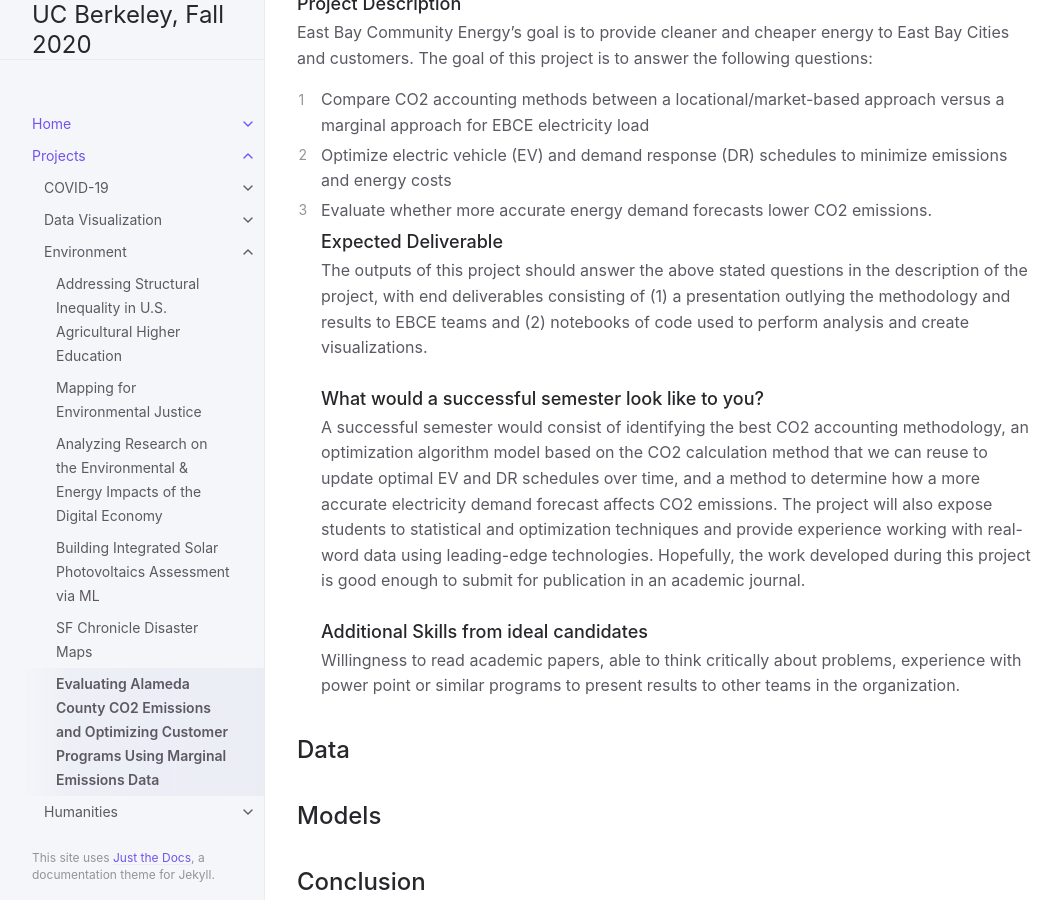
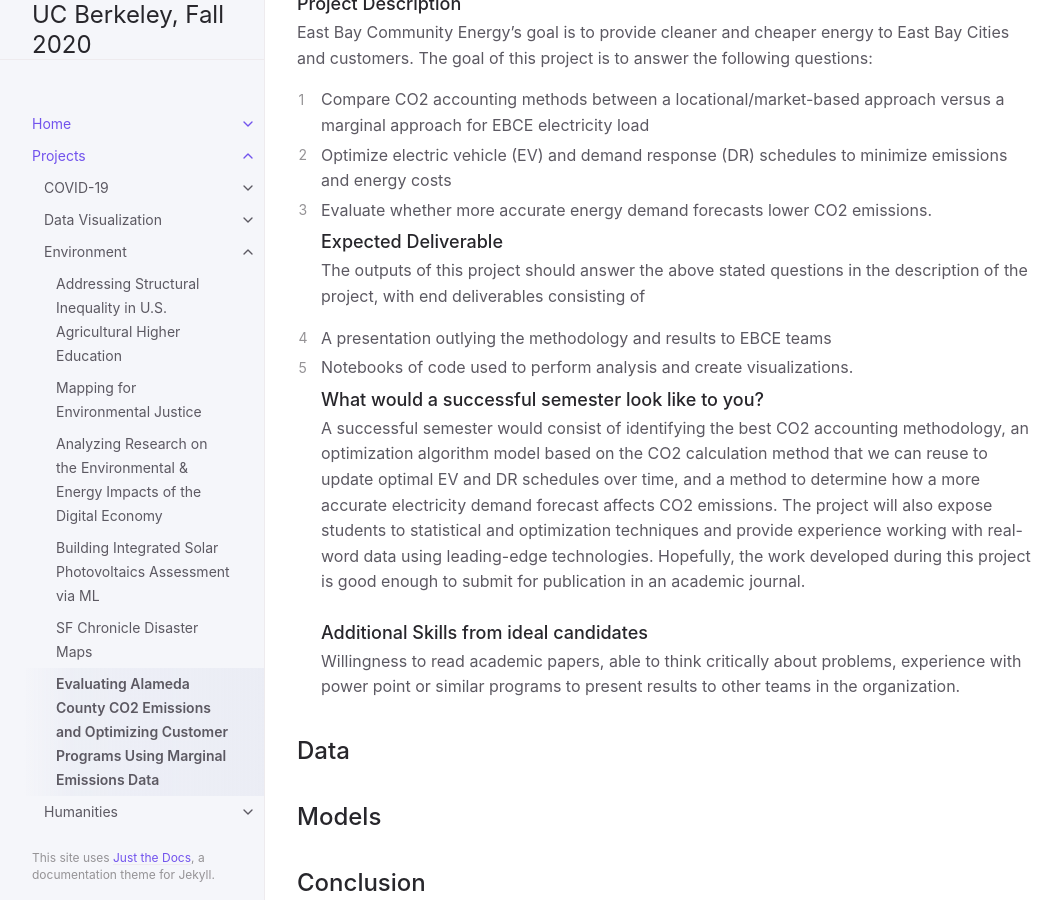
Before and after one commit to DS-Discovery/ds-discovery.github.io, a Jekyll site: the page built from Projects/Environment/Evaluating Alameda County CO2 Emissions and Optimizing Customer Programs Using Marginal Emissions Data .md, in a window 1280 px wide and 900 px high, scrolled down 313 px. Shown: the whole window, without its empty margins (107-1169 px from the left). Built offline with Jekyll 4.4.1, drawn with Linux system fonts in a browser that asks for light colours.

Commit message:
Update Evaluating Alameda County CO2 Emissions and Optimizing Customer Programs Using Marginal Emissions Data .md

```diff
--- a/Projects/Environment/Evaluating Alameda County CO2 Emissions and Optimizing Customer Programs Using Marginal Emissions Data .md
+++ b/Projects/Environment/Evaluating Alameda County CO2 Emissions and Optimizing Customer Programs Using Marginal Emissions Data .md
@@ -17,7 +17,9 @@ East Bay Community Energy’s goal is to provide cleaner and cheaper energy to E
 1. Optimize electric vehicle (EV) and demand response (DR) schedules to minimize emissions and energy costs
 1. Evaluate whether more accurate energy demand forecasts lower CO2 emissions.
 ### Expected Deliverable
-The outputs of this project should answer the above stated questions in the description of the project, with end deliverables consisting of (1) a presentation outlying the methodology and results to EBCE teams and (2) notebooks of code used to perform analysis and create visualizations.
+The outputs of this project should answer the above stated questions in the description of the project, with end deliverables consisting of
+1. A presentation outlying the methodology and results to EBCE teams
+1. Notebooks of code used to perform analysis and create visualizations.
 ### What would a successful semester look like to you?
 A successful semester would consist of identifying the best CO2 accounting methodology, an optimization algorithm model based on the CO2 calculation method that we can reuse to update optimal EV and DR schedules over time, and a method to determine how a more accurate electricity demand forecast affects CO2 emissions. The project will also expose students to statistical and optimization techniques and provide experience working with real-word data using leading-edge technologies. Hopefully, the work developed during this project is good enough to submit for publication in an academic journal.
 ### Additional Skills from ideal candidates
```
